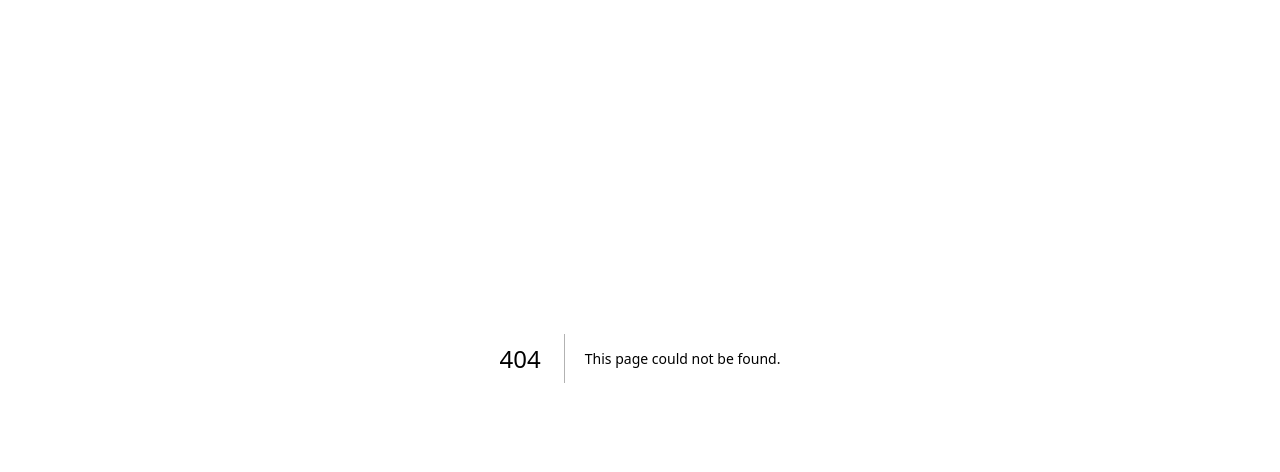
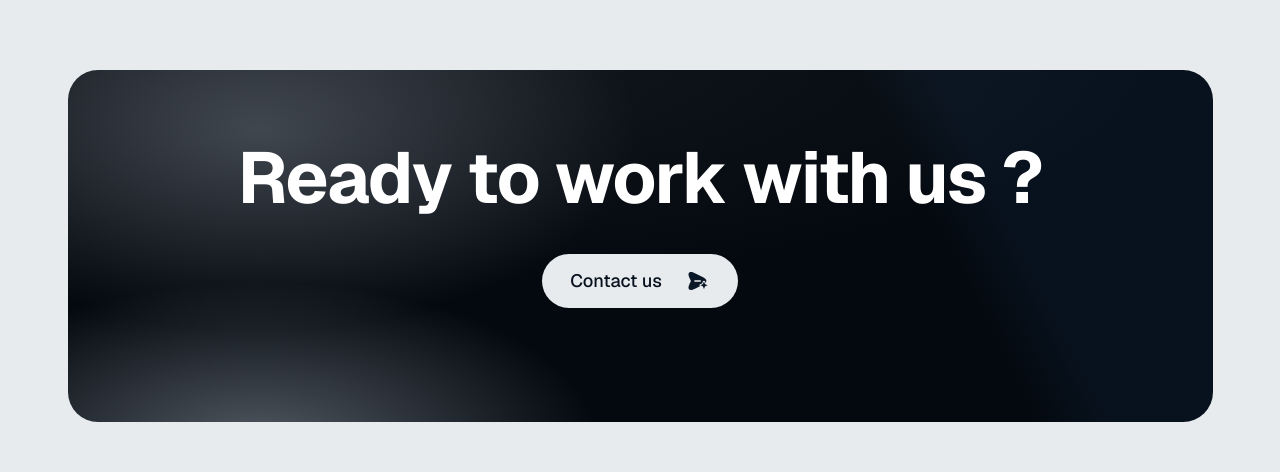
Before and after one commit to onlytoseef/bullshill, a Next.js app: page /terms in a window 1280 px wide. Before the commit this address had no page. Shown: the part 130-602 px from the top of the page. Built offline with nearby package versions, Linux system fonts and the light colour scheme.

Commit message:
Add Terms of Service page; implement metadata and layout components

```diff
--- /dev/null
+++ b/app/terms/page.tsx
@@ -0,0 +1,20 @@
+import type { Metadata } from "next";
+
+import { FinalCta } from "@/components/sections/final-cta";
+import { LegalDoc } from "@/components/sections/legal-doc";
+import { termsOfService } from "@/lib/legal";
+
+export const metadata: Metadata = {
+  title: "Terms of Service",
+  description:
+    "The terms that govern your use of the BullShill website and the marketing services we provide.",
+};
+
+export default function TermsPage() {
+  return (
+    <>
+      <LegalDoc doc={termsOfService} />
+      <FinalCta variant="page" />
+    </>
+  );
+}
```
